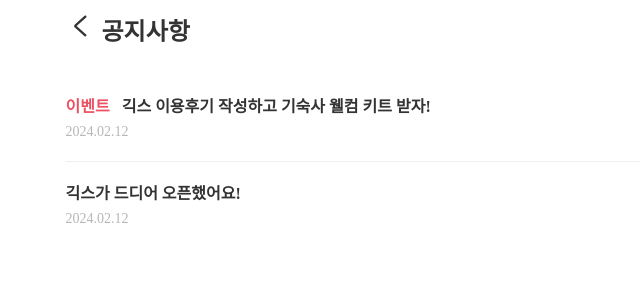
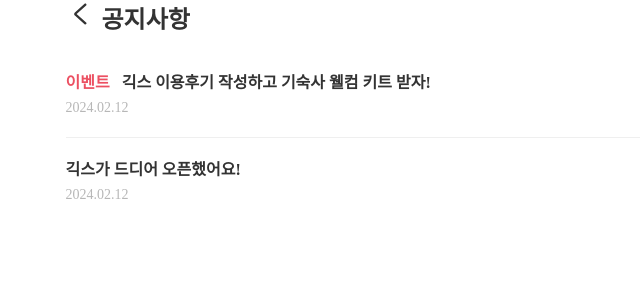
Before and after one commit to G-E-E-K-S/GEEKS-FE, a React (Create React App) app: page /notice in a window 1280 px wide. Shown: the top 300 px of the page, without its empty margins (0-640 px from the left). Built offline with nearby package versions, Linux system fonts and the light colour scheme; no server answers.

Commit message:
Fix: 공백 수정

```diff
--- a/src/components/MyPage/Header.js
+++ b/src/components/MyPage/Header.js
@@ -5,7 +5,6 @@ import SubTitle from "../Main/SubTitle";
 
 const TotalHeader = styled.div`
   margin-bottom: 16px;
-  padding: 12px 0px;
   display: flex;
 `;
 const Header = (props) => {
--- a/src/pages/MyPage/SaveList.js
+++ b/src/pages/MyPage/SaveList.js
@@ -26,7 +26,6 @@ const DoneBtn = styled.div`
   font-weight: 600;
 `;
 const EditImg = styled.img`
-  margin-top: calc( 6.16vh + 12px);
   cursor: pointer;
   width: 28px;
   height: 28px;
```
